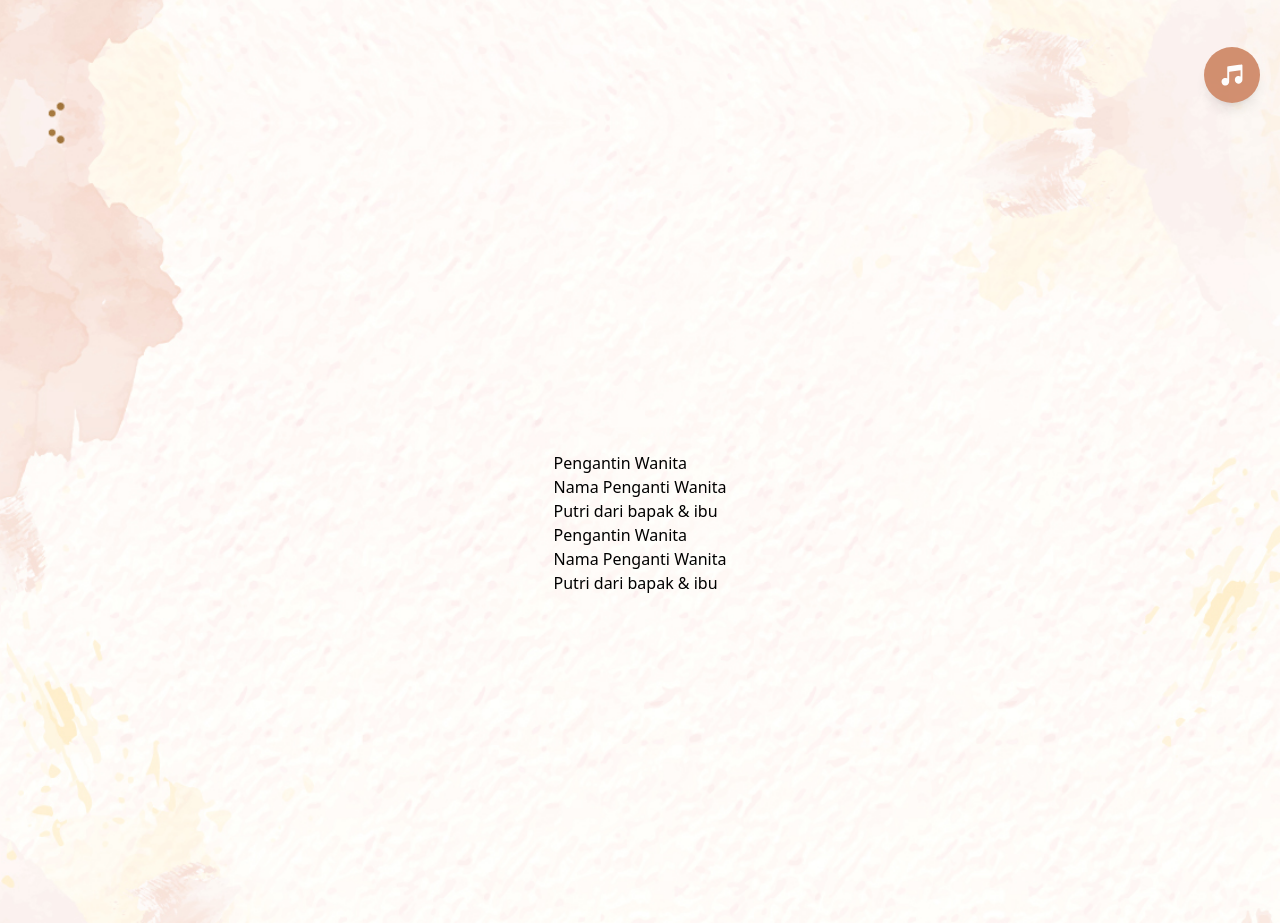
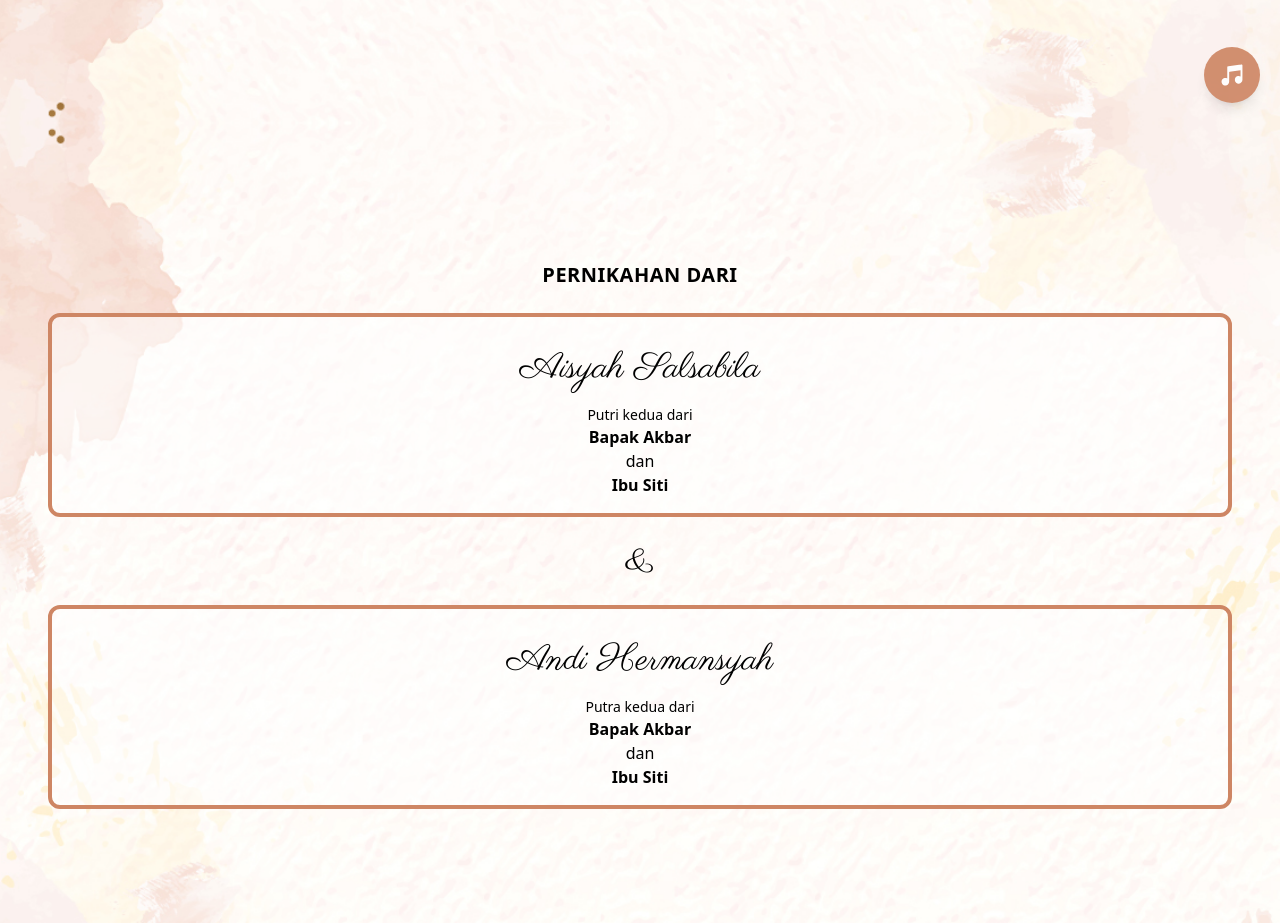
Before and after one commit to eexvuu/wedding-invitation, a Next.js app: page /home in a window 1280 px wide. Shown: the part 677-1600 px from the top of the page. Built offline with nearby package versions, Linux system fonts and the light colour scheme.

Commit message:
add detail pengantin

```diff
--- a/src/components/HomeScreen.tsx
+++ b/src/components/HomeScreen.tsx
@@ -40,10 +40,10 @@ const HomeScreen: React.FC<HomeScreenProps> = ({
         />
         <div className="container relative mx-auto ">
           <div className="text-center text-slate-800 flex flex-col justify-center items-center h-screen space-y-12">
-            <h1 className="text-xl font-semibold uppercase tracking-wide">
+            <h1 className="text-lg font-semibold uppercase tracking-wide">
               Undangan Pernikahan
             </h1>
-            <div className="text-7xl font-parisienne">
+            <div className="text-5xl font-parisienne space-y-4">
               <h1>{namaPria}</h1>
               <h1>&</h1>
               <h1>{namaWanita}</h1>
--- a/src/components/Intro.tsx
+++ b/src/components/Intro.tsx
@@ -19,15 +19,16 @@ const Intro: React.FC<HomeScreenProps> = ({
         />
         <div className="relative container mx-auto  flex flex-col items-center justify-center min-h-screen px-12">
           <div className="text-center space-y-3">
-            <RevealAnimation>
+            <RevealAnimation yHidden={75} yVisible={0}>
               <p className="text-lg tracking-wide">Assalamu'aikum Wr. Wb.</p>
-
-              <p className="py-5">
+              <p className="py-5 leading-6">
                 Dengan memohon rahmat dan ridho Allah Subhanahu Wa Ta'ala.
                 InsyaAllah Kami akan menyelenggarakan acara pernikahan
               </p>
-              <p className="font-parisienne text-4xl">
-                {namaPria} & {namaWanita}
+              <p className="font-parisienne text-4xl my-3">
+                <p>{namaPria}</p>
+                <p>&</p>
+                <p>{namaWanita}</p>
               </p>
               <p>Minggu, 25 Januari 2030</p>
             </RevealAnimation>
--- a/src/components/Pengantin.tsx
+++ b/src/components/Pengantin.tsx
@@ -2,24 +2,50 @@ import React from "react";
 import { HomeScreenProps } from "./HomeScreen";
 import Image from "next/image";
 import { RevealAnimation } from "./RevealAnimation";
-const Pengantin: React.FC<HomeScreenProps> = ({ background }) => {
+const Pengantin: React.FC<HomeScreenProps> = ({
+  background,
+  namaPria,
+  namaWanita,
+}) => {
   return (
     <>
-      <div className=" relative ">
+      <div className=" relative overflow-hidden">
         <Image
           src={background}
           alt="background image"
           className="absolute h-full w-full object-cover transform -scale-x-100"
         />
-        <div className="relative container mx-auto  flex flex-col items-center justify-center min-h-screen px-12">
-          <RevealAnimation>
-            <p>Pengantin Wanita</p>
-            <p>Nama Penganti Wanita</p>
-            <p>Putri dari bapak & ibu</p>
-            <p>Pengantin Wanita</p>
-            <p>Nama Penganti Wanita</p>
-            <p>Putri dari bapak & ibu</p>
-          </RevealAnimation>
+        <div className="relative container mx-auto  flex flex-col items-center justify-center min-h-screen px-12 text-center">
+          <div className=" w-full">
+            <RevealAnimation scaleHidden={0} scaleVisible={1}>
+              <h1 className="text-xl uppercase tracking-wide my-6 font-semibold">
+                Pernikahan dari
+              </h1>
+            </RevealAnimation>
+            <RevealAnimation xHidden={75} xVisible={0}>
+              <div className="border-4 border-[#ce8664] bg-white/50 py-4 px-6 rounded-xl text-md w-full">
+                <p className="font-parisienne text-4xl my-4">{namaWanita}</p>
+                <p className="text-sm">Putri kedua dari</p>
+                <p className="font-bold">Bapak Akbar</p>
+                <p>dan</p>
+                <p className="font-bold"> Ibu Siti</p>
+              </div>
+            </RevealAnimation>
+            <RevealAnimation scaleHidden={0} scaleVisible={1}>
+              <h1 className="text-4xl uppercase tracking-wide my-6 font-parisienne">
+                &
+              </h1>
+            </RevealAnimation>
+            <RevealAnimation xHidden={-75} xVisible={0}>
+              <div className="border-4 border-[#ce8664] bg-white/50 py-4 px-6 rounded-xl text-md w-full">
+                <p className="font-parisienne text-4xl my-4">{namaPria}</p>
+                <p className="text-sm">Putra kedua dari</p>
+                <p className="font-bold">Bapak Akbar</p>
+                <p>dan</p>
+                <p className="font-bold"> Ibu Siti</p>
+              </div>
+            </RevealAnimation>
+          </div>
         </div>
       </div>
     </>
--- a/src/components/RevealAnimation.tsx
+++ b/src/components/RevealAnimation.tsx
@@ -4,9 +4,23 @@ import { motion, useInView, useAnimation } from "framer-motion";
 
 interface Props {
   children: React.ReactNode;
+  yHidden?: number;
+  yVisible?: number;
+  xHidden?: number;
+  xVisible?: number;
+  scaleHidden?: number;
+  scaleVisible?: number;
 }
 
-export const RevealAnimation = ({ children }: Props) => {
+export const RevealAnimation = ({
+  children,
+  yHidden = 0,
+  yVisible = 0,
+  xHidden = 0,
+  xVisible = 0,
+  scaleHidden = 1,
+  scaleVisible = 1,
+}: Props) => {
   const ref = useRef(null);
   const isInView = useInView(ref, { once: false });
 
@@ -21,11 +35,16 @@ export const RevealAnimation = ({ children }: Props) => {
   }, [isInView]);
 
   return (
-    <div ref={ref}>
+    <div ref={ref} className="relative">
       <motion.div
         variants={{
-          hidden: { opacity: 0, y: 75 },
-          visible: { opacity: 1, y: 0 },
+          hidden: { opacity: 0, y: yHidden, x: xHidden, scale: scaleHidden },
+          visible: {
+            opacity: 1,
+            y: yVisible,
+            x: xVisible,
+            scale: scaleVisible,
+          },
         }}
         initial="hidden"
         animate={mainControls}
--- a/src/lib/data.ts
+++ b/src/lib/data.ts
@@ -4,8 +4,8 @@ import background from "@/assets/bg.jpg";
 // Define the return type of the getData function
 const getData = (): { data: WeddingData } => ({
   data: {
-    namaMempelaiPria: "Andi",
-    namaMempelaiWanita: "Aisyah",
+    namaMempelaiPria: "Andi Hermansyah",
+    namaMempelaiWanita: "Aisyah Salsabila",
     tanggalPernikahan: "01 Januari 2022",
     tempatPernikahan: "Jakarta Selatan, Indonesia",
     background: background,
```
